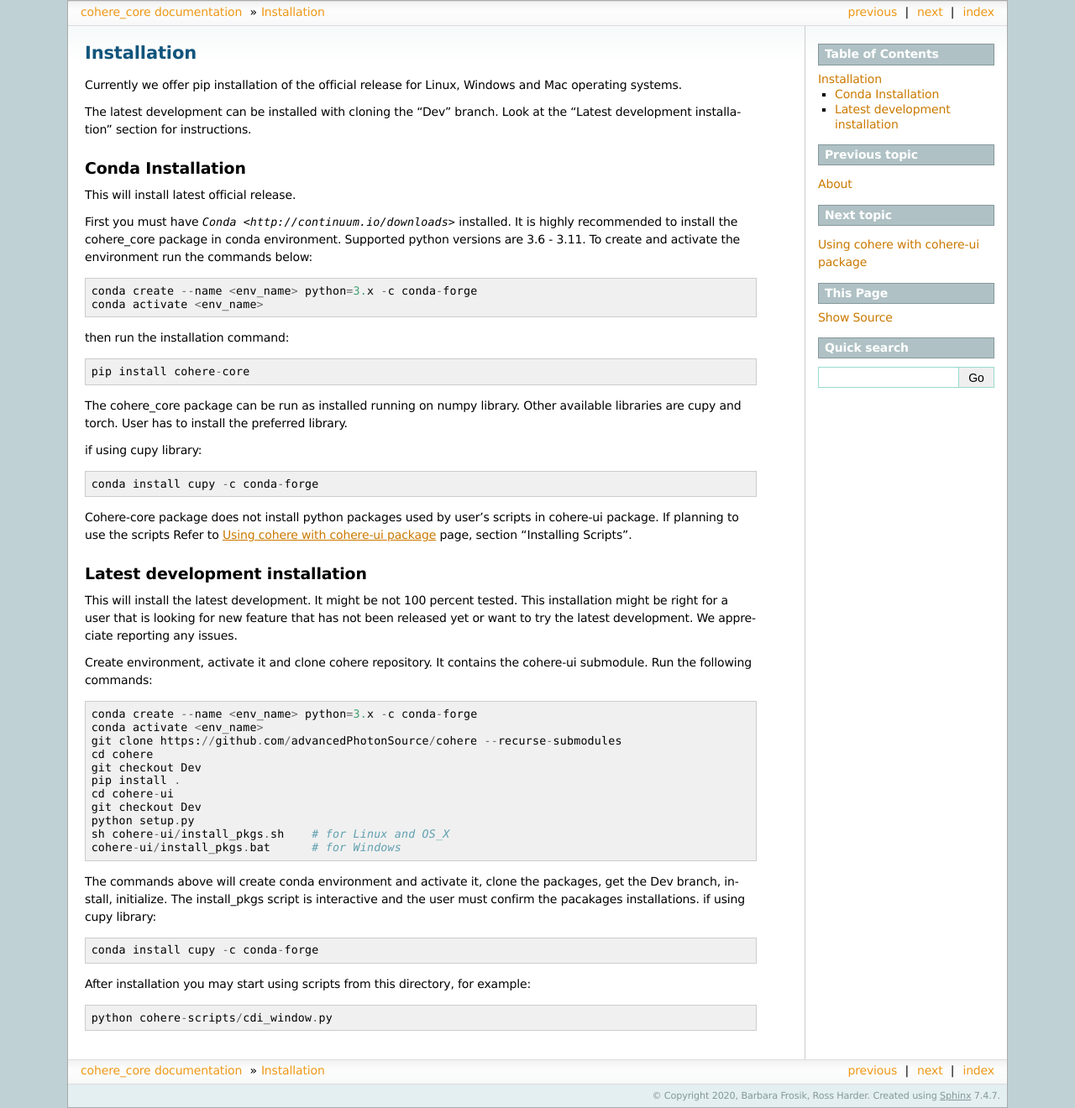
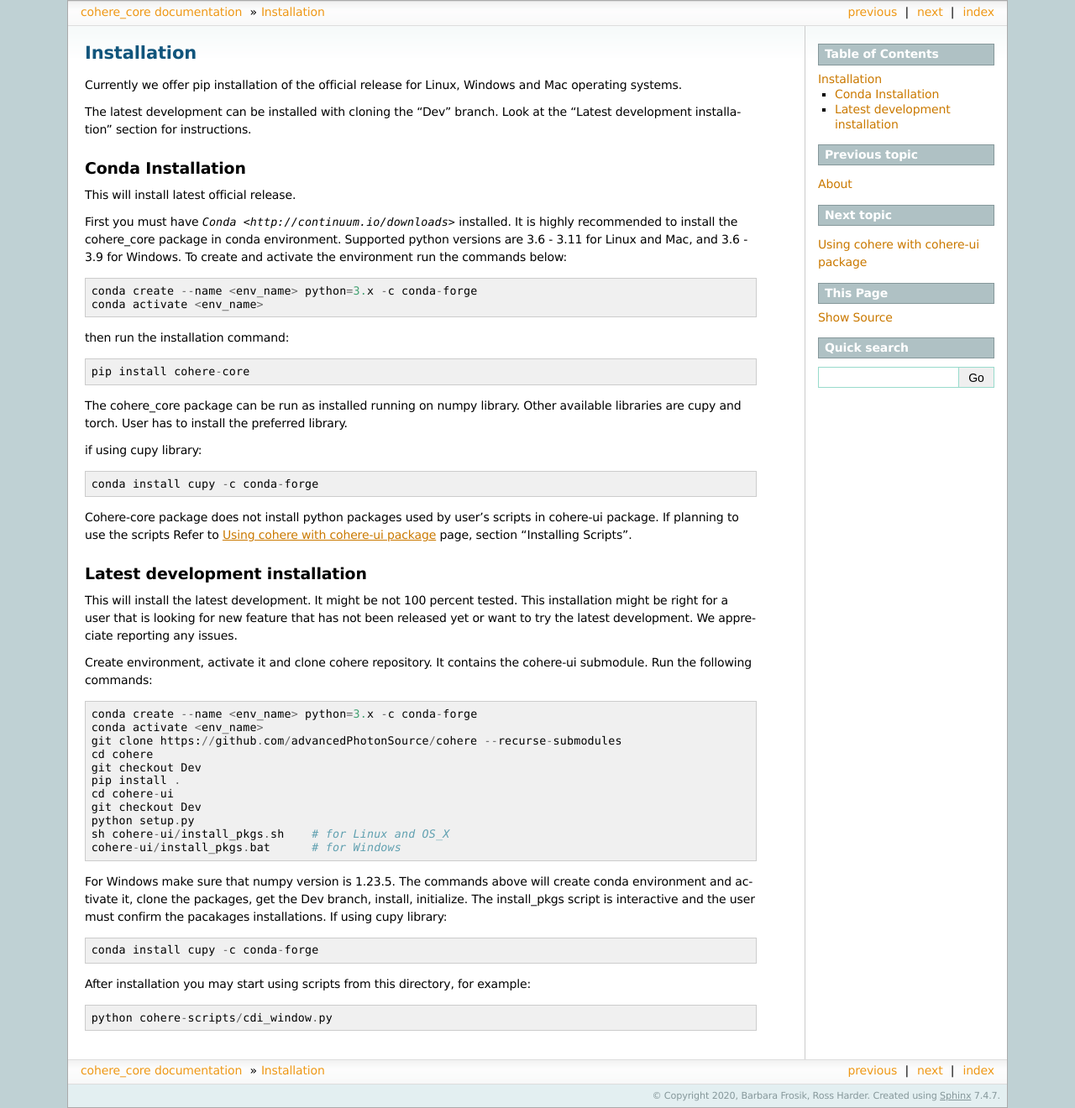
Before and after one commit to AdvancedPhotonSource/cohere, a Sphinx documentation site: the page built from docs/source/installation.rst, in a window 1280 px wide. Shown: the whole page at 84% size. Built offline with Sphinx 7.4.7, drawn with Linux system fonts in a browser that asks for light colours; pages that are not in the unit, such as notebooks, are missing from menus.

Commit message:
updated installation instructions for Windows

```diff
--- a/docs/source/installation.rst
+++ b/docs/source/installation.rst
@@ -10,7 +10,7 @@
 This will install latest official release.
 
 First you must have `Conda <http://continuum.io/downloads>` installed.
-It is highly recommended to install the cohere_core package in conda environment. Supported python versions are 3.6 - 3.11.
+It is highly recommended to install the cohere_core package in conda environment. Supported python versions are 3.6 - 3.11 for Linux and Mac, and 3.6 - 3.9 for Windows.
 To create and activate the environment run the commands below::
 
     conda create --name <env_name> python=3.x -c conda-forge
@@ -43,8 +43,8 @@
     python setup.py
     sh cohere-ui/install_pkgs.sh    # for Linux and OS_X
     cohere-ui/install_pkgs.bat      # for Windows
-The commands above will create conda environment and activate it, clone the packages, get the Dev branch, install, initialize. The install_pkgs script is interactive and the user must confirm the pacakages installations.
-if using cupy library::
+For Windows make sure that numpy version is 1.23.5. The commands above will create conda environment and activate it, clone the packages, get the Dev branch, install, initialize. The install_pkgs script is interactive and the user must confirm the pacakages installations.
+If using cupy library::
 
     conda install cupy -c conda-forge
 After installation you may start using scripts from this directory, for example::
```
